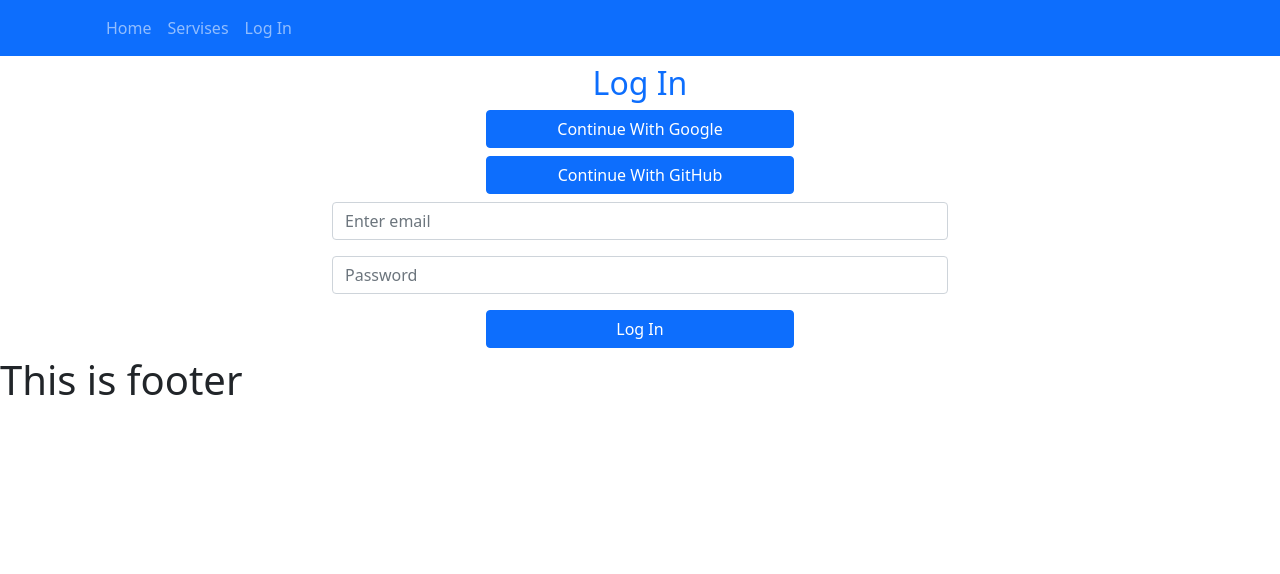
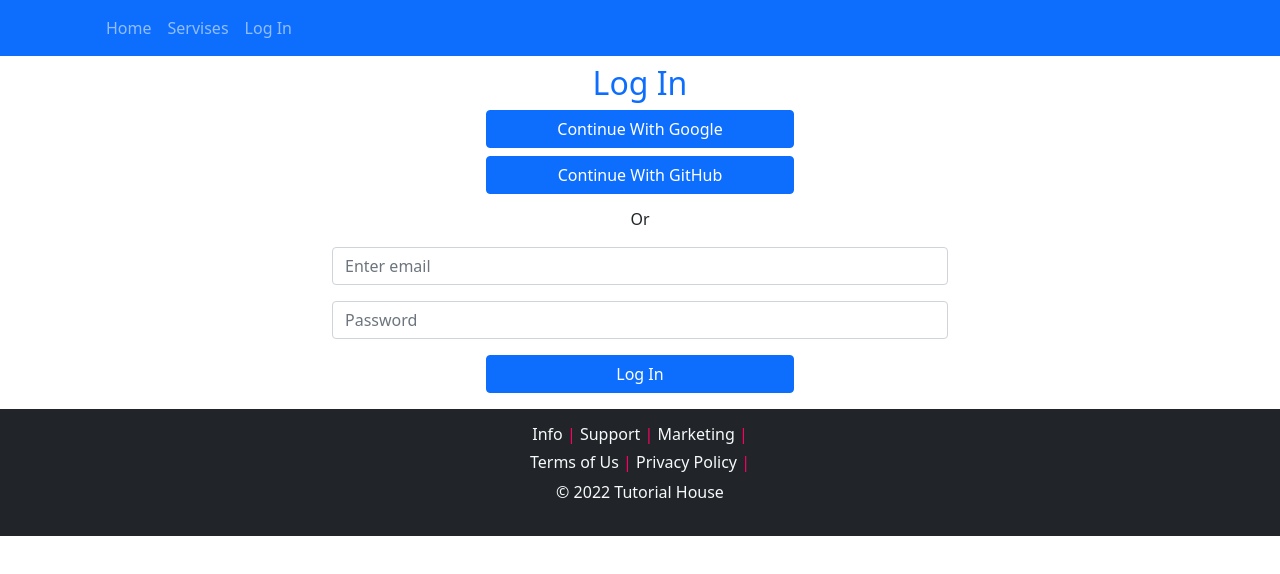
Before and after one commit to MonirujjamanMamun/tutorial-house, a React (Create React App) app: page /login in a window 1280 px wide. Shown: the top 574 px of the page. Built offline with nearby package versions, Linux system fonts and the light colour scheme.

Commit message:
footer added

```diff
--- a/src/Components/Footer/Footer.js
+++ b/src/Components/Footer/Footer.js
@@ -2,8 +2,10 @@ import React from 'react';
 
 const Footer = () => {
     return (
-        <div>
-            <h1>This is footer</h1>
+        <div className='bg-dark text-center p-3 my-3'>
+            <h6 className='text-light cursor-pointer'> Info <span className='pink-color'>|</span> Support <span className='pink-color'>|</span> Marketing <span className='pink-color'>|</span> </h6>
+            <h6 className='text-light'>Terms of Us <span className='pink-color'>|</span> Privacy Policy <span className='pink-color'>|</span></h6>
+            <p className='text-light'><span>&copy;</span> <span>2022 Tutorial House</span></p>
         </div>
     );
 };
--- /dev/null
+++ b/src/Components/LogIn/LogIn.css
@@ -0,0 +1,14 @@
+.or-section {
+    display: flex;
+    justify-content: center;
+
+}
+
+.horizental-line {
+    height: 5px;
+    background-color: black;
+}
+
+.or-section p {
+    margin-top: 5px;
+}
--- a/src/Components/LogIn/LogIn.js
+++ b/src/Components/LogIn/LogIn.js
@@ -1,31 +1,35 @@
-import React from 'react';
-import { Button, Form } from 'react-bootstrap';
+import React from 'react'
+import { Button, Form } from 'react-bootstrap'
+import './LogIn.css';
 
 const LogIn = () => {
   return (
-
     <div className='container w-50 mx-auto'>
-            <h2 className='text-primary text-center mt-2'>Log In</h2>
-            <Button variant="primary w-50 mx-auto d-block mb-2" type="submit">
+      <h2 className='text-primary text-center mt-2'> Log In </h2>
+      <Button variant='primary w-50 mx-auto d-block mb-2' type='submit'>
         Continue With Google
       </Button>
-            <Button variant="primary w-50 mx-auto d-block mb-2" type="submit">
+      <Button variant='primary w-50 mx-auto d-block mb-2' type='submit'>
         Continue With GitHub
       </Button>
+      <div className='or-section'>
+        <div className='horizental-line'> </div>
+        <p> Or </p>
+        <div className='horizental-line'> </div>
+      </div>
       <Form>
-                <Form.Group className="mb-3" controlId="formBasicEmail">
-                    <Form.Control type="email" placeholder="Enter email" required />
+        <Form.Group className='mb-3' controlId='formBasicEmail'>
+          <Form.Control type='email' placeholder='Enter email' required />
         </Form.Group>
-                <Form.Group className="mb-3" controlId="formBasicPassword">
-                    <Form.Control type="password" placeholder="Password" required />
+        <Form.Group className='mb-3' controlId='formBasicPassword'>
+          <Form.Control type='password' placeholder='Password' required />
         </Form.Group>
-                <Button variant="primary w-50 mx-auto d-block mb-2" type="submit">
+        <Button variant='primary w-50 mx-auto d-block mb-2' type='submit'>
           Log In
         </Button>
       </Form>
     </div>
+  )
+}
 
-    );
-};
-
-export default LogIn;
+export default LogIn
```
Lines whose indentation alone changed are shown as unchanged.
